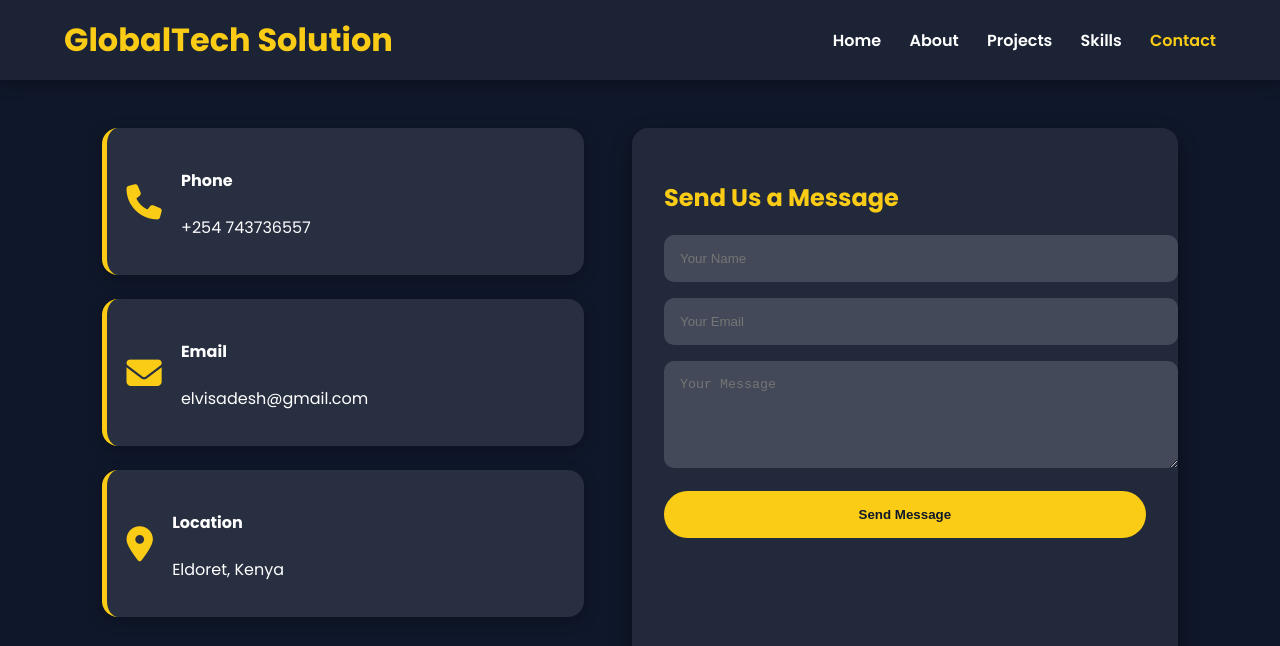
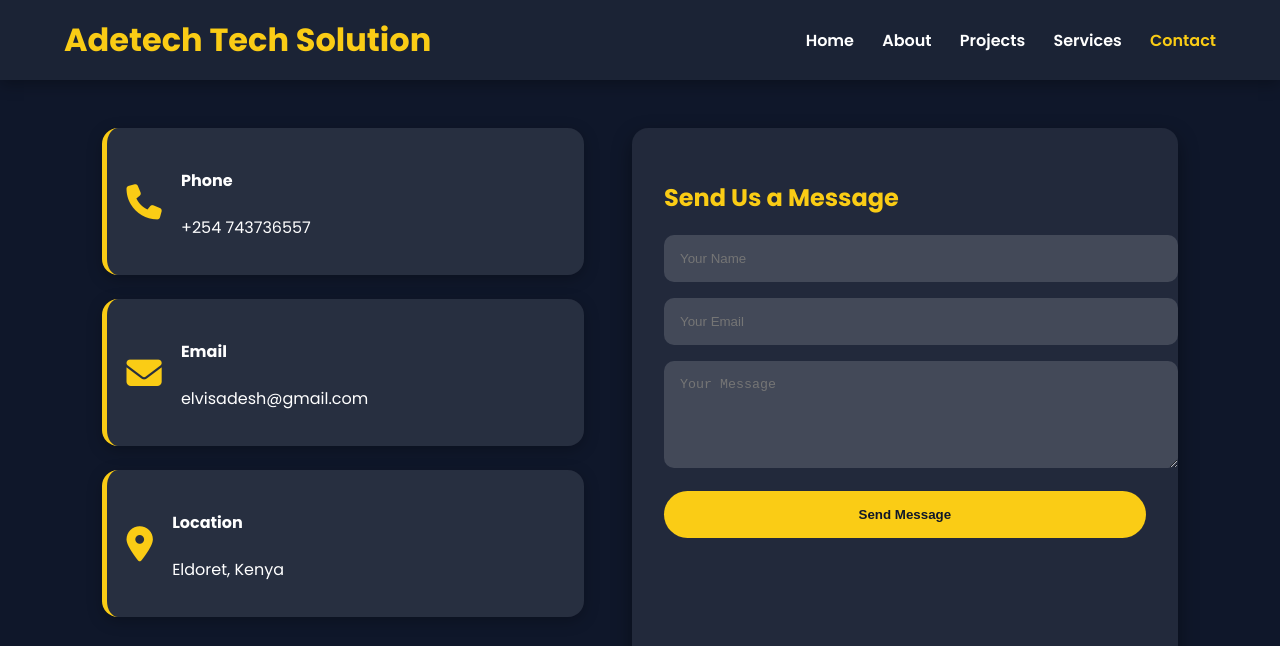
Before and after one commit to EankAdesh/Adetech, a plain HTML site: page contact.html in a window 1280 px wide. Shown: the top 646 px of the page. Drawn offline with Linux system fonts and the light colour scheme.

Commit message:
Update contact.html

```diff
--- a/contact.html
+++ b/contact.html
@@ -3,7 +3,7 @@
 <head>
 <meta charset="UTF-8" />
 <meta name="viewport" content="width=device-width, initial-scale=1.0" />
-<title>Contact | GlobalTech Solution</title>
+<title>Contact | Adetech Solution</title>
 <link rel="icon" href="A1.png" type="image/png">
 <link href="https://fonts.googleapis.com/css2?family=Poppins:wght@400;600;700&display=swap" rel="stylesheet">
 <link rel="stylesheet" href="https://cdnjs.cloudflare.com/ajax/libs/font-awesome/6.6.0/css/all.min.css">
@@ -185,12 +185,12 @@ footer {
 <body>
 
 <header>
-  <h1>GlobalTech Solution</h1>
+  <h1>Adetech Tech Solution</h1>
   <nav>
     <a href="index.html">Home</a>
     <a href="about.html">About</a>
     <a href="projects.html">Projects</a>
-    <a href="skills.html">Skills</a>
+    <a href="skills.html">Services</a>
     <a href="contact.html" class="active">Contact</a>
   </nav>
 </header>
```
